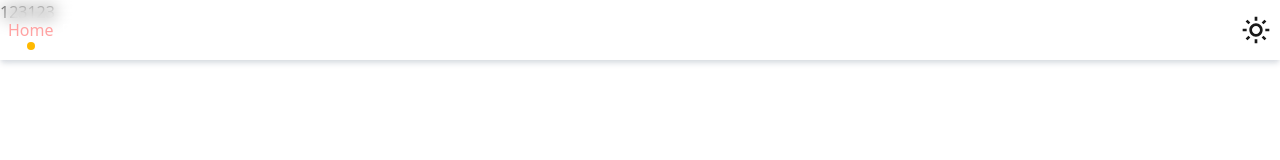
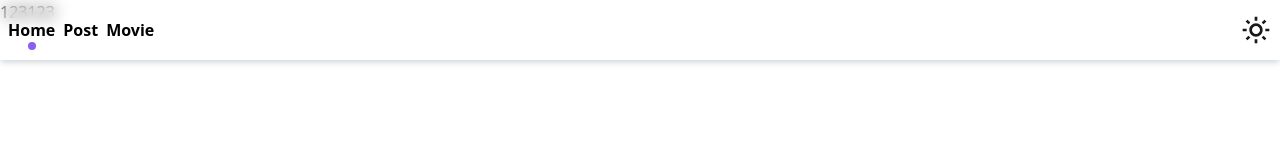
Before and after one commit to SEJ1991/next-crud, a Next.js app: page / in a window 1280 px wide. Shown: the top 160 px of the page. Built offline with nearby package versions, Linux system fonts and the light colour scheme.

Commit message:
refactor: [NC_refactor-Navigation-style-12] refactor Navigation component style

```diff
--- a/src/shared/components/Navigation.tsx
+++ b/src/shared/components/Navigation.tsx
@@ -24,17 +24,13 @@ export function Navigation({ items = [], ...props }: Props) {
         const isActive = pathname && (pathname === href || pathname.startsWith(href + '/'));
 
         return (
-          <Link
-            key={label}
-            href={href}
-            className={`relative ${isActive ? 'text-red-300' : 'text-white'}`}
-          >
+          <Link key={label} href={href} className='relative font-semibold'>
             {label}
             {mounted && isActive && (
               <Indicator
                 layoutId='nav-indicator'
                 transition={{ type: 'spring', stiffness: 500, damping: 30 }}
-                className='absolute left-1/2 w-2 h-2 rounded-full bg-amber-400 -translate-x-1/2'
+                className='absolute left-1/2 w-2 h-2 rounded-full bg-accent-primary -translate-x-1/2'
               />
             )}
           </Link>
```
